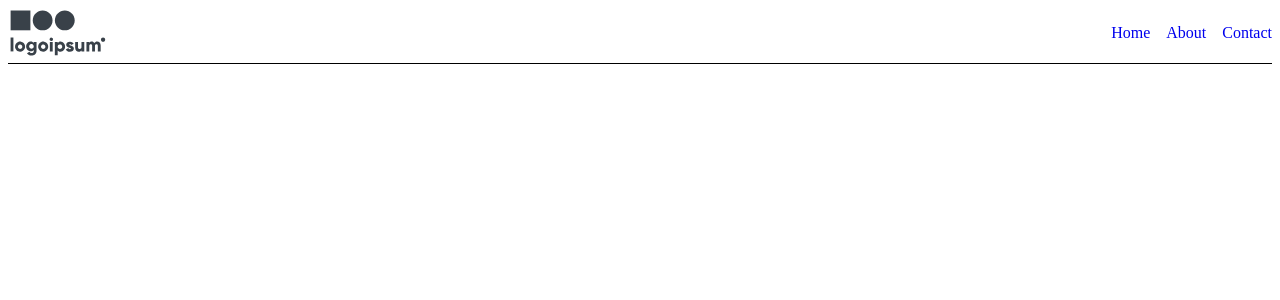
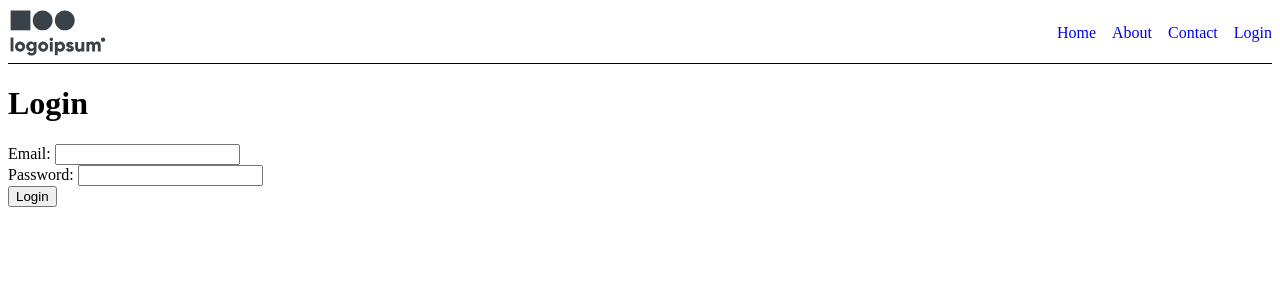
Before and after one commit to simontcodes/captstone-front, a React (Create React App) app: page /login in a window 1280 px wide. Before the commit this address had no page. Shown: the top 300 px of the page. Built offline with nearby package versions, Linux system fonts and the light colour scheme.

Commit message:
added login using jwt, added LoginPage and login component

```diff
--- a/src/App.js
+++ b/src/App.js
@@ -7,6 +7,7 @@ import AboutPage from "./pages/AboutPage";
 import ContactPage from "./pages/ContactPage";
 import BookingPage from "./pages/BookingPage";
 import QuestionnairePage from "./pages/QuestionnairePage";
+import LoginPage from "./pages/LoginPage";
 import { BrowserRouter, Routes, Route } from "react-router-dom";
 
 function App() {
@@ -20,7 +21,7 @@ function App() {
             <Route path="contact-us" element={<ContactPage />} />
             <Route path="questionnaire" element={<QuestionnairePage />} />
             <Route path="booking" element={<BookingPage />} />
-            {/* <Route path="log-in" element={<LogInPage />} /> */}
+            <Route path="login" element={<LoginPage />} />
           </Routes>
           <Footer />
         </BrowserRouter>
--- a/src/components/Header/Header.js
+++ b/src/components/Header/Header.js
@@ -21,6 +21,9 @@ function Header() {
               <li>
                 <NavLink className='nav__link' to="contact-us">Contact</NavLink>
               </li>
+              <li>
+                <NavLink className='nav__link' to="login">Login</NavLink>
+              </li>
             </ul>
 
         </nav>
--- /dev/null
+++ b/src/components/Login/Login.js
@@ -0,0 +1,23 @@
+import "./Login.scss";
+
+function Login({isLoginError, errorMessage, handleLogin}) {
+  return (
+    <div>
+      <h1>Login</h1>
+      {isLoginError && <label style={{ color: "red" }}>{errorMessage}</label>}
+      <form onSubmit={handleLogin}>
+        <div className="form-group">
+         Email: <input type="text" name="email" />
+        </div>
+        <div className="form-group">
+          Password: <input type="password" name="password" />
+        </div>
+        <button className="btn btn-primary" type="submit">
+          Login
+        </button>
+      </form>
+    </div>
+  );
+}
+
+export default Login;
--- /dev/null
+++ b/src/pages/LoginPage.js
@@ -0,0 +1,58 @@
+import Login from "../components/Login/Login";
+import axios from "axios";
+import { useState } from "react";
+
+function LogInPage() {
+  const [isLoggedIn, setIsLoggedIn] = useState(false);
+  const [isLoginError, setIsLoginError] = useState(false);
+  const [errorMessage, setErrorMessage] = useState("");
+
+  const URLlogin = "http://localhost:8080/login";
+
+  const handleLogin = (event) => {
+    event.preventDefault();
+
+    axios
+      .post(URLlogin, {
+        email: event.target.email.value,
+        password: event.target.password.value,
+      })
+      .then((response) => {
+        console.log(response.data)
+        localStorage.setItem("JWTtoken", response.data.token);
+
+        setIsLoggedIn(true);
+        setIsLoginError(false);
+        setErrorMessage("");
+      })
+      .catch((error) => {
+        console.log(error)
+        setIsLoginError(true);
+        setErrorMessage(error.response.data.error);
+      });
+  };
+
+  const handleLogout = (event) => {
+        setIsLoggedIn(false);
+        localStorage.removeItem("JWTtoken");
+  }
+
+  if (!isLoggedIn)
+    return (
+      <Login
+        isLoginError={isLoginError}
+        errorMessage={errorMessage}
+        handleLogin={handleLogin}
+      />
+    );
+    return (
+        <>
+        <div className="">
+          <h1>You are Logged in!</h1>
+        </div>
+        <button onClick={handleLogout}>Log Out</button>
+        </>
+      );
+}
+
+export default LogInPage;
```
Also changed, not shown: src/components/Login/Login.scss (added).
